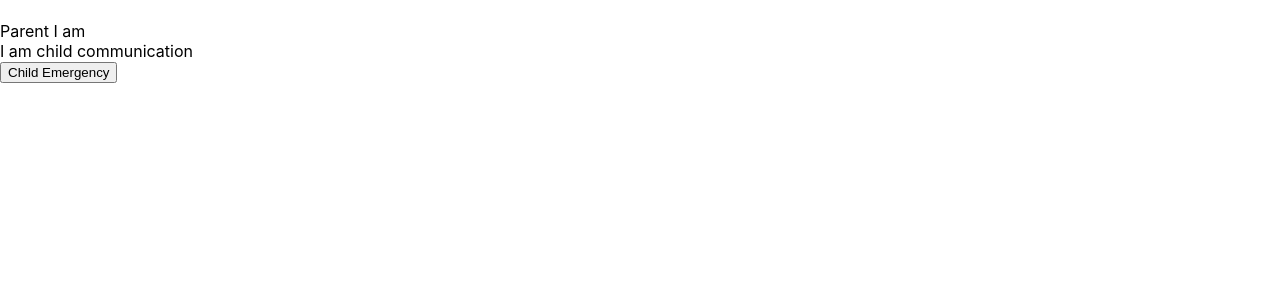
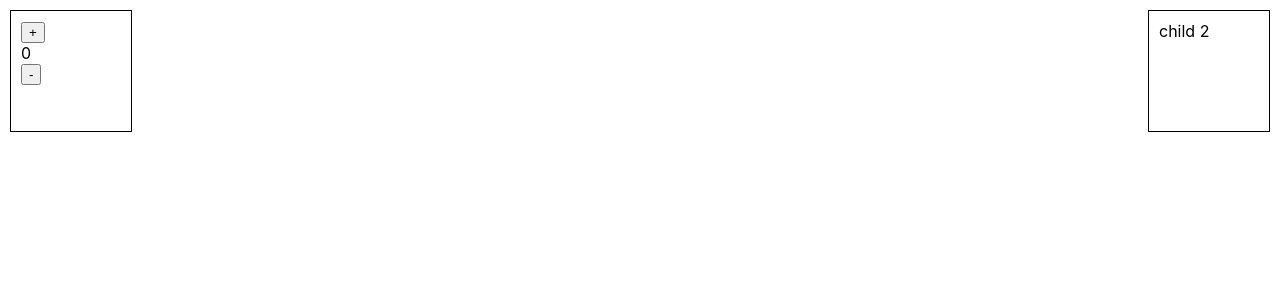
Before and after one commit to thakurutkarsh22/react-oct-fsd, a React (Create React App) app: page / in a window 1280 px wide. Shown: the top 300 px of the page. Built offline with nearby package versions, Linux system fonts and the light colour scheme.

Commit message:
communication (child to child) complete

```diff
--- a/src/App.js
+++ b/src/App.js
@@ -7,7 +7,9 @@ import Child from "./childrenProp/Child"
 import StudentDetail from "./StudentMarksComponent/StudentDetailComponent"
 import Hello from "./ClassComponentIntro/IncDecClassComponent"
 import MultipleState from "./MultipleState/MultipleState"
-import ParentCommunicatioin from "./Communication/Parent"
+import ParentCommunicatioin from "./Communication/ChildToParent/Parent"
+import Parent from "./Communication/ChildTOChild/parent"
+
 
 
 
@@ -114,7 +116,12 @@ function App() {
 
             {/* Parent to child & Child to parent Communication */}
 
-            <ParentCommunicatioin />
+            {/* <ParentCommunicatioin /> */}
+
+
+            {/* child to child Communication  */}
+
+            <Parent />
 
 
         </>
--- /dev/null
+++ b/src/Communication/ChildTOChild/Child.module.css
@@ -0,0 +1,15 @@
+.container {
+    width: 100px;
+    height: 100px;
+
+    border: 1px solid black;
+    margin: 10px;
+    padding: 10px;
+}
+
+.parentContainer {
+    display: flex;
+    flex-direction: row;
+    justify-content: space-between;
+
+}
--- /dev/null
+++ b/src/Communication/ChildTOChild/Child1.js
@@ -0,0 +1,36 @@
+import React, { useState } from "react"
+import styles from './Child.module.css'
+
+function Child1(props) {
+
+    const {child1CommunicationHandler}  = props
+
+
+    let [counter, setCounter] = useState(0)
+
+    const plusButtonHandler = () => {
+        setCounter((oldValCounter) => oldValCounter + 1 )
+        child1CommunicationHandler("Increment")
+    }
+    const minusButtonHandler = () => {
+        setCounter((oldCounter) => oldCounter - 1)
+        child1CommunicationHandler("Decrement")
+
+    }
+    return (
+        <>
+        <div className={styles.container}>
+
+            <button onClick={plusButtonHandler}>+</button>
+            <div className={counter < 0 ? styles.counterDanger :  styles.counter}>
+                {counter}
+            </div>
+            <button onClick={minusButtonHandler}>-</button>
+
+            </div>
+        </>
+
+    )
+}
+
+export default Child1
--- /dev/null
+++ b/src/Communication/ChildTOChild/Child2.js
@@ -0,0 +1,25 @@
+import React from "react"
+import styles from './Child.module.css'
+
+
+function Child2(props) {
+
+    const {isIncOrDec = "nutral"} = props;
+
+    return (
+        <>
+             <div className={styles.container}>
+                child 2
+
+
+                <h3>{isIncOrDec}</h3>
+
+            </div>
+
+
+        </>
+
+    )
+}
+
+export default Child2
--- /dev/null
+++ b/src/Communication/ChildTOChild/parent.js
@@ -0,0 +1,30 @@
+import { useState } from "react";
+import Child1 from "./Child1";
+import Child2 from "./Child2";
+import styles from './Child.module.css'
+
+
+function Parent() {
+
+    const [info, setIncOrDec] = useState("");
+
+    const child1CommunicationHandler = (info) => {
+        console.log("parent info: ", info);
+
+        setIncOrDec(info) // Up to the parent
+    }
+
+    return (
+        <>
+            <div className={styles.parentContainer}>
+                <Child1 child1CommunicationHandler={child1CommunicationHandler} />
+
+                <Child2 isIncOrDec={info}/>
+            </div>
+
+        </>
+    )
+
+}
+
+export default Parent
--- a/src/Communication/Parent.js
+++ b/src/Communication/ChildToParent/Parent.js
@@ -1,5 +1,5 @@
 import { useState } from "react";
-import ChildCommunication from "./Child";
+import ChildCommunication from "./Child1";
 
 
 function ParentCommunicatioin() {
```
Also changed, not shown: src/Communication/ChildToParent/Child1.js (renamed from src/Communication/Child.js).
